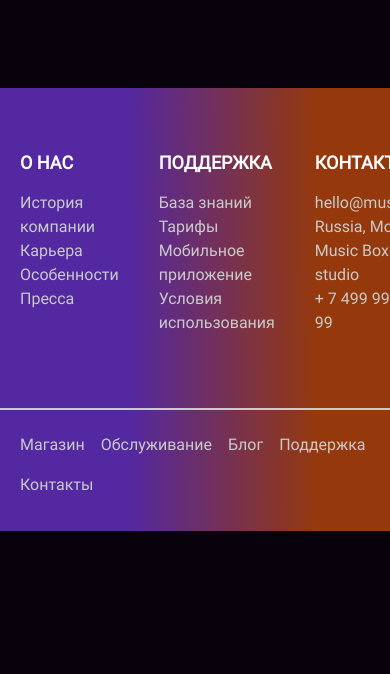
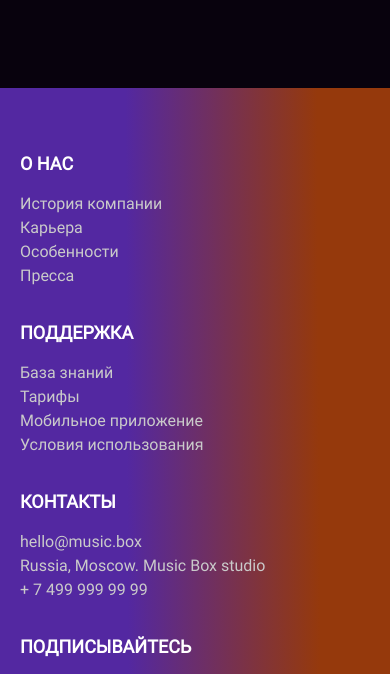
Before and after one commit to pdasya/layout-designer-project-56, a website: page src/index.html in a window 390 px wide. Shown: the part 4974-5648 px from the top of the page. Before the commit the page ends 5505 px from the top, so only its background shows below. Drawn offline with nearby package versions, Linux system fonts and the light colour scheme; files that its build step writes are made by us from their sources.

Commit message:
update footer

```diff
--- a/src/scss/footer.scss
+++ b/src/scss/footer.scss
@@ -1,5 +1,6 @@
 @import "variables";
 
+// -------------[FOOTER-SECTION]----------------------------------------------
 .footer {
     background: linear-gradient(89.75deg, #5328a1 32.83%, #95390c 81.56%);
 
@@ -81,3 +82,37 @@
       }
     }
   }
+
+  // -------------[FOOTER-SECTION-MEDIA]----------------------------------------------
+  @media (max-width: 800px) {
+    .footer__row {
+      grid-template-columns: repeat(2, 1fr);
+      grid-template-rows: repeat(2, 1fr);
+      row-gap: 40px;
+    }
+  }
+
+  @media (max-width: 414px) {
+    .footer__row {
+      padding: 62px 0 72px;
+      grid-template-columns: 1fr;
+      grid-template-rows: repeat(2, 1fr) auto auto;
+      row-gap: 31px;
+    }
+
+    .footer__list {
+      margin-bottom: 0;
+    }
+
+    .footer hr {
+      margin: 0;
+    }
+
+    .footer__basement {
+      padding: 2rem;
+    }
+
+    .basement-footer__list {
+      flex-direction: column;
+    }
+  }
```
Also changed, not shown: src/scss/footer.css, 1 other file.
